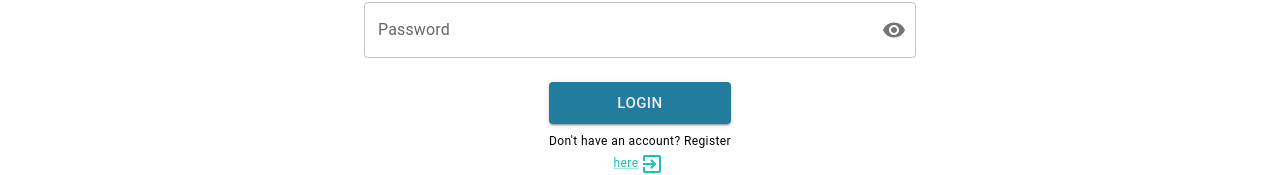
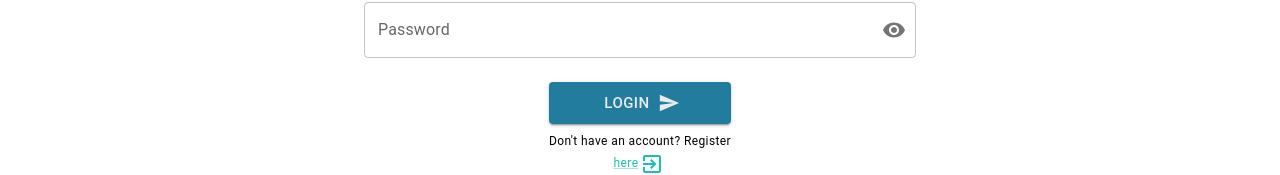
Before and after one commit to kennethryandy/social-clone-mern, a React (Create React App) app in the folder client/: page /login in a window 1280 px wide. Shown: the part 286-461 px from the top of the page. Built offline with nearby package versions, Linux system fonts and the light colour scheme.

Commit message:
minor fix

```diff
--- a/client/src/App.js
+++ b/client/src/App.js
@@ -52,7 +52,7 @@ const lightTheme = {
 
 function App () {
 	const [theme, setTheme] = useState(lightTheme);
-
+	// console.log(createTheme(theme));
 	return (
 		<ThemeProvider theme={responsiveFontSizes(createTheme(theme))}>
 			<BrowserRouter>
--- a/client/src/components/Posts/Post.js
+++ b/client/src/components/Posts/Post.js
@@ -1,7 +1,7 @@
-import { PostPaperStyled, PostCreatorHeaderStyled } from './PostStyled';
+import { useState } from 'react'
+import { PostPaperStyled, PostCreatorHeaderStyled, StyledPostButton } from './PostStyled';
 import dayjs from 'dayjs';
 import relativeTime from 'dayjs/plugin/relativeTime';
-import Button from '@mui/material/Button';
 import Divider from '@mui/material/Divider';
 // import CardMedia from '@mui/material/CardMedia';
 import CardContent from '@mui/material/CardContent';
@@ -16,6 +16,12 @@ import CommentIcon from '@mui/icons-material/Comment';
 dayjs.extend(relativeTime);
 
 const Post = ({ post }) => {
+	const [openComment, setOpenComment] = useState(false);
+
+	const commentClickHandler = () => {
+		setOpenComment(!openComment);
+	}
+
 	return (
 		<PostPaperStyled elevation={3}>
 			<PostCreatorHeaderStyled
@@ -35,8 +41,20 @@ const Post = ({ post }) => {
 			</CardContent>
 			<Divider />
 			<CardActions>
-				<Button size="small" startIcon={<ThumbUpIcon />}>Like</Button>
-				<Button size="small" startIcon={<CommentIcon />}>Comment</Button>
+				<StyledPostButton
+					size="small"
+					startIcon={<ThumbUpIcon color="inherit" />}
+				>
+					Like
+				</StyledPostButton>
+				<StyledPostButton
+					size="small"
+					startIcon={<CommentIcon color="inherit" />}
+					onClick={commentClickHandler}
+					className={openComment ? "active" : ""}
+				>
+					Comment
+				</StyledPostButton>
 			</CardActions>
 			<Divider />
 		</PostPaperStyled>
--- a/client/src/components/Profile/SideProfile.js
+++ b/client/src/components/Profile/SideProfile.js
@@ -13,7 +13,7 @@ import { Paper } from '@mui/material';
 
 const SideProfile = () => {
 	const { credentials } = useSelector(store => store.user);
-	console.log(credentials);
+
 	return (
 		<Paper elevation={3}>
 			<Box sx={{ display: 'flex', alignItems: 'center', justifyContent: 'center', flexDirection: 'column', gap: 3 }}>
@@ -24,7 +24,7 @@ const SideProfile = () => {
 			<List>
 				<ListItem>
 					<ListItemButton>
-						<UserDetail primary={credentials.fullname} autoCapitalize />
+						<UserDetail primary={credentials.fullname} />
 					</ListItemButton>
 				</ListItem>
 			</List>
@@ -38,7 +38,7 @@ const SideProfile = () => {
 							</IconButton>
 						}>
 						<ListItemButton>
-							<UserDetail primary="Add bio" autoCapitalize />
+							<UserDetail primary="Add bio" />
 						</ListItemButton>
 					</ListItem>
 				)}
--- a/client/src/pages/Home.js
+++ b/client/src/pages/Home.js
@@ -9,7 +9,7 @@ import Grid from '@mui/material/Grid';
 // Components
 import SideProfile from '../components/Profile/SideProfile';
 import Posts from '../components/Posts/Posts';
-import { setPosts } from '../features/post/postSlice';
+import { setPosts, setLoading, setUnloading } from '../features/post/postSlice';
 
 const fetcher = (...args) => axios.get(args).then(res => res.data);
 const devOptions = { shouldRetryOnError: false, revalidateOnFocus: false };
@@ -19,8 +19,10 @@ const Home = () => {
 	const dispatch = useDispatch();
 
 	useEffect(() => {
+		dispatch(setLoading());
 		if (data?.posts) {
 			dispatch(setPosts(data.posts));
+			dispatch(setUnloading());
 		}
 	}, [data, dispatch]);
 
--- a/client/src/pages/Login.js
+++ b/client/src/pages/Login.js
@@ -19,6 +19,8 @@ import ExitToAppIcon from '@mui/icons-material/ExitToApp';
 import Visibility from '@mui/icons-material/Visibility';
 import VisibilityOff from '@mui/icons-material/VisibilityOff';
 import Toast from '../components/Snackbar/Toast';
+import SendIcon from '@mui/icons-material/Send';
+import CircularProgress from '@mui/material/CircularProgress';
 
 
 const Login = () => {
@@ -126,7 +128,16 @@ const Login = () => {
 							</Box>
 						</Box>
 						<Box>
-							<Button type="submit" variant="contained" size="large" fullWidth disabled={loading}>Login</Button>
+							<Button
+								type="submit"
+								variant="contained"
+								size="large"
+								fullWidth
+								disabled={loading}
+								endIcon={loading ? <CircularProgress color="info" size="1em" /> : <SendIcon />}
+							>
+								Login
+							</Button>
 							<Typography component="div" sx={{ marginY: 1 }} variant="caption" textAlign="center">
 								<span>Don't have an account? Register </span>
 								<MuiLink color="secondary" component={Link} to="/register" sx={{ display: "flex", alignItems: "center", justifyContent: "center" }}>here <ExitToAppIcon sx={{ marginX: "2px" }} /></MuiLink>
```
Also changed, not shown: client/src/components/Comment/Comment.js (added).
